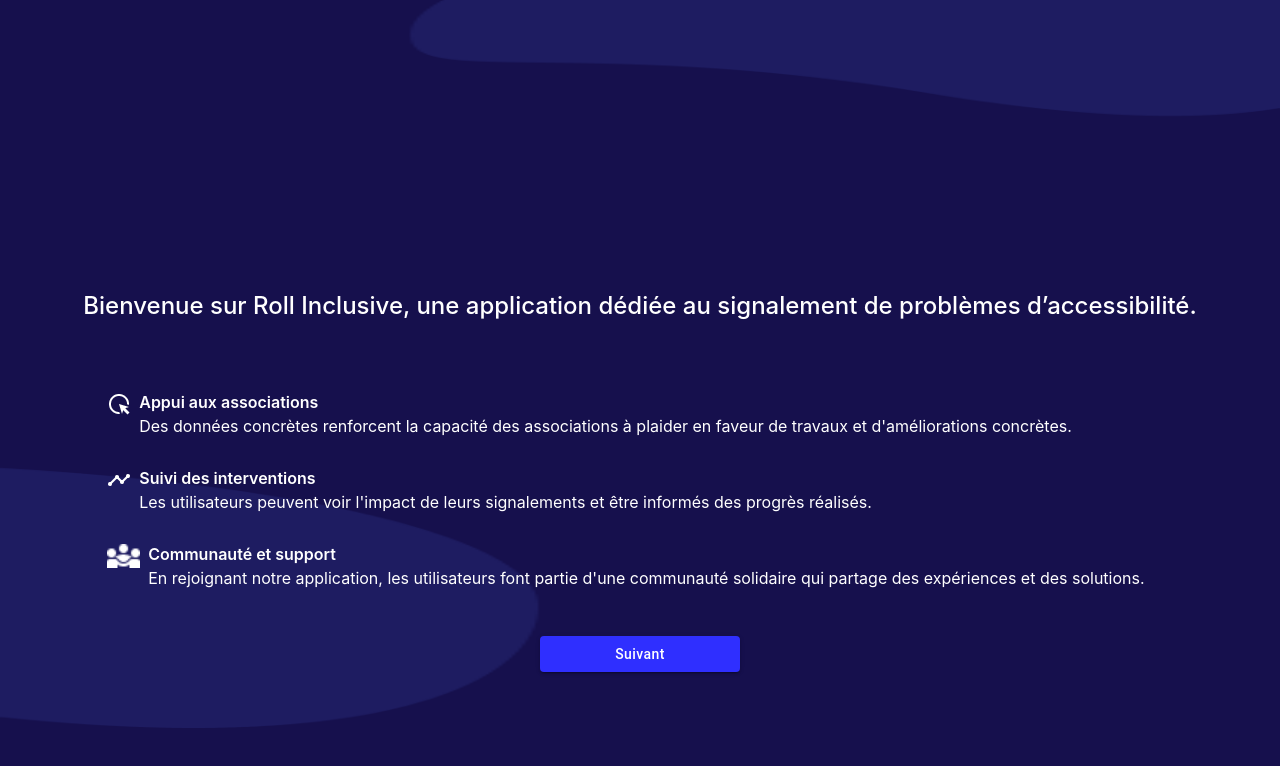
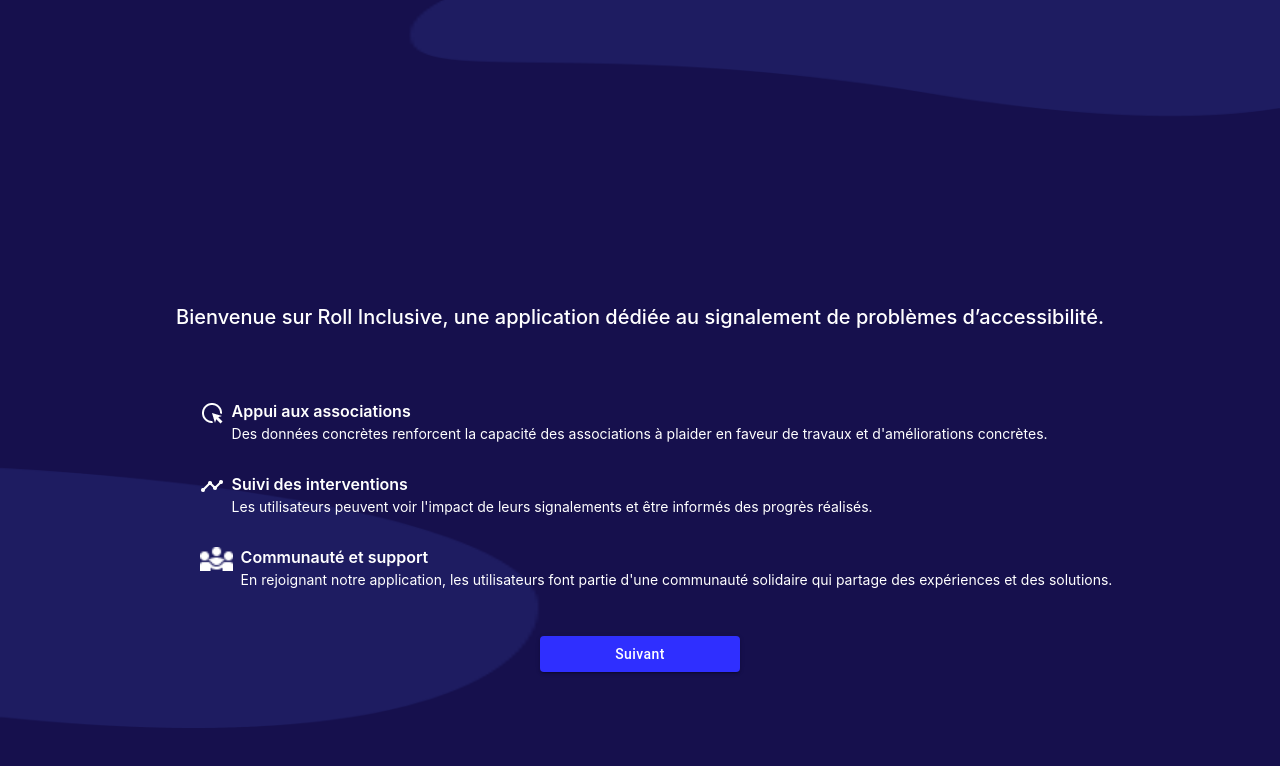
Before and after one commit to Natnat94/LionelChallenge, a React (Create React App) app in the folder client/: page / in a window 1280 px wide. Both pictures are taken after a click on the button "Suivant". Shown: the top 766 px of the page. Built offline with nearby package versions, Linux system fonts and the light colour scheme.

Commit message:
Change text size

```diff
--- a/client/src/main-app/pages/instructions-page/instructions-page-component.scss
+++ b/client/src/main-app/pages/instructions-page/instructions-page-component.scss
@@ -15,7 +15,7 @@
   }
 
   .welcome-instructions {
-    font-size: 24px;
+    font-size: 20px;
     font-weight: 400;
     color: white;
     margin-bottom: 32px;
@@ -37,16 +37,6 @@
     height: 100%;
     background-color: rgba(0, 0, 0, 0.5); /* Black with 50% opacity */
     z-index: 1;
-  }
-
-  .app-description {
-    font-size: 24px;
-    color: white;
-    margin-bottom: 32px;
-    padding: 0px 32px;
-    font-weight: 500;
-    max-width: 400px;
-    z-index: 10;
   }
 
   .welcome-page-next-button {
@@ -88,6 +78,10 @@
         font-size: 16px;
         margin-bottom: 4px;
       }
+
+      .instruction-text {
+        font-size: 14px;
+      }
     }
   }
 }
```
